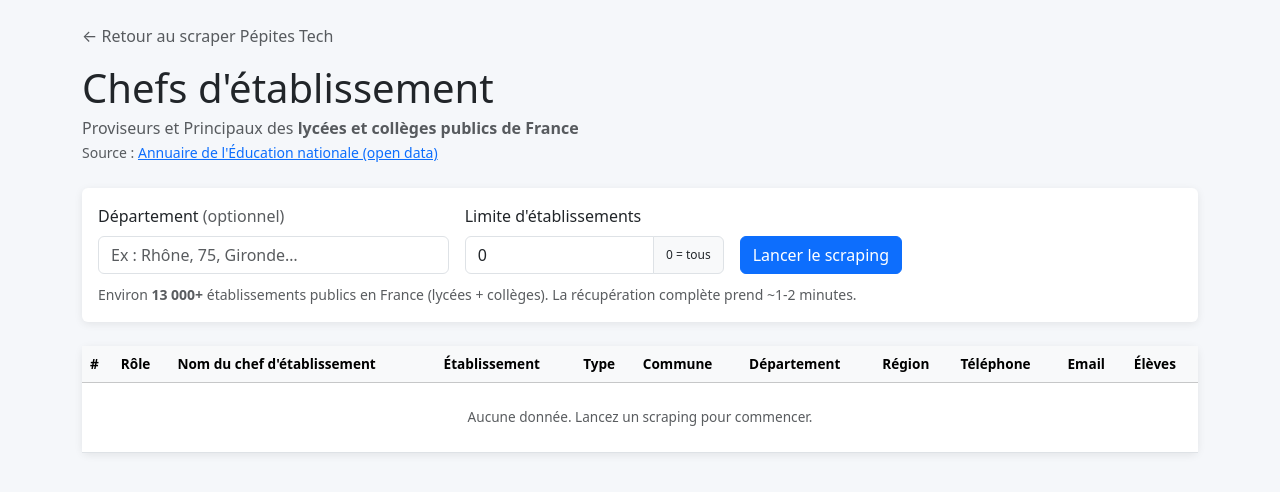
After one commit to clotilde-ui/scraper-pepites-tech, a Flask app: page /chefs-etablissement in a window 1280 px wide. The commit adds this page. Shown: the top 492 px of the page. Run offline with Flask 3, Linux system fonts and the light colour scheme.

Commit message:
Add scraper for French public school heads (proviseurs & principaux)
Uses the official Ministère de l'Éducation nationale open data API
(fr-en-annuaire-education dataset) to collect all heads of public
lycées and collèges in France (~13 000+ establishments).

- scraper_chefs_etablissement.py: paginated API client with optional
  department filter, derives role (Proviseur/Principal) from school type
- app.py: new /chefs-etablissement page + /api/chefs/* endpoints
  (scrape, progress, results, export CSV/Excel)
- templates/chefs_etablissement.html: full UI with live search/role
  filter, progress bar, and export buttons
- templates/index.html: navigation link to the new tool

https://claude.ai/code/session_01NPXGAjM7E89PWYxJC3oPmi

```diff
--- a/app.py
+++ b/app.py
@@ -7,6 +7,7 @@ import pandas as pd
 from flask import Flask, render_template, jsonify, request, send_file
 
 from scraper import PepitesScraper
+from scraper_chefs_etablissement import ChefsEtablissementScraper
 
 app = Flask(__name__)
 
@@ -128,5 +129,119 @@ def api_export(fmt):
         return jsonify({"error": "Format non supporté. Utilisez 'csv' ou 'excel'."}), 400
 
 
+# ---------------------------------------------------------------------------
+# Chefs d'établissement – état global
+# ---------------------------------------------------------------------------
+chefs_state = {
+    "running": False,
+    "progress": 0,
+    "total": 0,
+    "message": "",
+    "results": [],
+}
+chefs_lock = threading.Lock()
+
+
+def chefs_progress_callback(current, total, message):
+    with chefs_lock:
+        chefs_state["progress"] = current
+        chefs_state["total"] = total
+        chefs_state["message"] = message
+
+
+def run_chefs_scrape(departement, max_records):
+    with chefs_lock:
+        chefs_state["running"] = True
+        chefs_state["progress"] = 0
+        chefs_state["total"] = 1
+        chefs_state["message"] = "Démarrage…"
+        chefs_state["results"] = []
+
+    scraper = ChefsEtablissementScraper()
+    results = scraper.scrape(
+        departement=departement,
+        max_records=max_records,
+        progress_callback=chefs_progress_callback,
+    )
+
+    with chefs_lock:
+        chefs_state["results"] = results
+        chefs_state["running"] = False
+        chefs_state["message"] = f"Terminé ! {len(results)} établissements récupérés."
+
+
+@app.route("/chefs-etablissement")
+def chefs_etablissement():
+    return render_template("chefs_etablissement.html")
+
+
+@app.route("/api/chefs/scrape", methods=["POST"])
+def api_chefs_scrape():
+    with chefs_lock:
+        if chefs_state["running"]:
+            return jsonify({"error": "Un scraping est déjà en cours."}), 409
+
+    data = request.get_json(force=True)
+    departement = (data.get("departement") or "").strip() or None
+    max_records = int(data.get("max_records", 0))
+
+    thread = threading.Thread(
+        target=run_chefs_scrape, args=(departement, max_records)
+    )
+    thread.daemon = True
+    thread.start()
+
+    return jsonify({"status": "started"})
+
+
+@app.route("/api/chefs/progress")
+def api_chefs_progress():
+    with chefs_lock:
+        return jsonify({
+            "running": chefs_state["running"],
+            "progress": chefs_state["progress"],
+            "total": chefs_state["total"],
+            "message": chefs_state["message"],
+            "count": len(chefs_state["results"]),
+        })
+
+
+@app.route("/api/chefs/results")
+def api_chefs_results():
+    with chefs_lock:
+        return jsonify(chefs_state["results"])
+
+
+@app.route("/api/chefs/export/<fmt>")
+def api_chefs_export(fmt):
+    with chefs_lock:
+        results = list(chefs_state["results"])
+
+    if not results:
+        return jsonify({"error": "Aucune donnée à exporter."}), 400
+
+    df = pd.DataFrame(results)
+    timestamp = datetime.now().strftime("%Y%m%d_%H%M%S")
+
+    if fmt == "csv":
+        filepath = os.path.join(DATA_DIR, f"chefs_etablissement_{timestamp}.csv")
+        df.to_csv(filepath, index=False, encoding="utf-8-sig")
+        return send_file(
+            filepath,
+            as_attachment=True,
+            download_name=f"chefs_etablissement_{timestamp}.csv",
+        )
+    elif fmt == "excel":
+        filepath = os.path.join(DATA_DIR, f"chefs_etablissement_{timestamp}.xlsx")
+        df.to_excel(filepath, index=False)
+        return send_file(
+            filepath,
+            as_attachment=True,
+            download_name=f"chefs_etablissement_{timestamp}.xlsx",
+        )
+    else:
+        return jsonify({"error": "Format non supporté. Utilisez 'csv' ou 'excel'."}), 400
+
+
 if __name__ == "__main__":
     app.run(debug=True, port=5000)
--- /dev/null
+++ b/templates/chefs_etablissement.html
@@ -0,0 +1,294 @@
+<!DOCTYPE html>
+<html lang="fr">
+<head>
+    <meta charset="UTF-8">
+    <meta name="viewport" content="width=device-width, initial-scale=1.0">
+    <title>Chefs d'établissement – Lycées &amp; Collèges publics</title>
+    <link href="https://cdn.jsdelivr.net/npm/bootstrap@5.3.3/dist/css/bootstrap.min.css" rel="stylesheet">
+    <style>
+        body { background: #f5f7fa; }
+        .card { border: none; box-shadow: 0 2px 8px rgba(0,0,0,.08); }
+        #results-table { font-size: .85rem; }
+        .progress { height: 24px; }
+        .badge-proviseur  { background-color: #0d6efd; }
+        .badge-principal  { background-color: #198754; }
+        .role-badge { font-size: .75rem; font-weight: 600; }
+    </style>
+</head>
+<body>
+<div class="container py-4">
+
+    <!-- Navigation -->
+    <nav class="mb-3">
+        <a href="/" class="text-decoration-none text-muted">&larr; Retour au scraper Pépites Tech</a>
+    </nav>
+
+    <h1 class="mb-1">Chefs d'établissement</h1>
+    <p class="text-muted mb-4">
+        Proviseurs et Principaux des <strong>lycées et collèges publics de France</strong><br>
+        <small>Source : <a href="https://data.education.gouv.fr/explore/dataset/fr-en-annuaire-education/" target="_blank">Annuaire de l'Éducation nationale (open data)</a></small>
+    </p>
+
+    <!-- Contrôles -->
+    <div class="card mb-4">
+        <div class="card-body">
+            <form id="scrape-form" class="row g-3 align-items-end">
+                <div class="col-md-4">
+                    <label for="departement" class="form-label">Département <span class="text-muted">(optionnel)</span></label>
+                    <input type="text" id="departement" class="form-control"
+                           placeholder="Ex : Rhône, 75, Gironde…"
+                           title="Laissez vide pour récupérer toute la France">
+                </div>
+                <div class="col-md-3">
+                    <label for="max-records" class="form-label">Limite d'établissements</label>
+                    <div class="input-group">
+                        <input type="number" id="max-records" class="form-control" value="0" min="0">
+                        <span class="input-group-text" style="font-size:.75rem" title="0 = tous">0 = tous</span>
+                    </div>
+                </div>
+                <div class="col-auto">
+                    <button type="submit" id="btn-scrape" class="btn btn-primary mt-2">
+                        Lancer le scraping
+                    </button>
+                </div>
+            </form>
+
+            <div class="mt-2">
+                <small class="text-muted">
+                    Environ <strong>13 000+</strong> établissements publics en France (lycées + collèges).
+                    La récupération complète prend ~1-2 minutes.
+                </small>
+            </div>
+
+            <!-- Barre de progression -->
+            <div id="progress-section" class="mt-3 d-none">
+                <div class="progress mb-2">
+                    <div id="progress-bar"
+                         class="progress-bar progress-bar-striped progress-bar-animated bg-success"
+                         role="progressbar" style="width:0%">0%</div>
+                </div>
+                <small id="progress-msg" class="text-muted"></small>
+            </div>
+        </div>
+    </div>
+
+    <!-- Filtres rapides + export -->
+    <div id="export-section" class="mb-3 d-none row align-items-center g-2">
+        <div class="col-auto">
+            <span class="fw-semibold" id="result-count"></span>
+        </div>
+        <div class="col-auto">
+            <input type="text" id="search-filter" class="form-control form-control-sm"
+                   placeholder="Rechercher…" style="width:220px">
+        </div>
+        <div class="col-auto">
+            <select id="role-filter" class="form-select form-select-sm" style="width:160px">
+                <option value="">Tous les rôles</option>
+                <option value="Proviseur">Proviseur</option>
+                <option value="Principal">Principal</option>
+            </select>
+        </div>
+        <div class="col-auto ms-auto">
+            <a href="/api/chefs/export/csv" class="btn btn-success btn-sm me-1">Export CSV</a>
+            <a href="/api/chefs/export/excel" class="btn btn-success btn-sm">Export Excel</a>
+        </div>
+    </div>
+
+    <!-- Tableau résultats -->
+    <div class="card">
+        <div class="table-responsive">
+            <table class="table table-hover mb-0" id="results-table">
+                <thead class="table-light">
+                    <tr>
+                        <th>#</th>
+                        <th>Rôle</th>
+                        <th>Nom du chef d'établissement</th>
+                        <th>Établissement</th>
+                        <th>Type</th>
+                        <th>Commune</th>
+                        <th>Département</th>
+                        <th>Région</th>
+                        <th>Téléphone</th>
+                        <th>Email</th>
+                        <th>Élèves</th>
+                    </tr>
+                </thead>
+                <tbody id="results-body">
+                    <tr>
+                        <td colspan="11" class="text-center text-muted py-4">
+                            Aucune donnée. Lancez un scraping pour commencer.
+                        </td>
+                    </tr>
+                </tbody>
+            </table>
+        </div>
+    </div>
+    <p class="text-muted mt-2" id="filtered-count"></p>
+</div>
+
+<script>
+const form            = document.getElementById('scrape-form');
+const btnScrape       = document.getElementById('btn-scrape');
+const progressSection = document.getElementById('progress-section');
+const progressBar     = document.getElementById('progress-bar');
+const progressMsg     = document.getElementById('progress-msg');
+const exportSection   = document.getElementById('export-section');
+const resultCount     = document.getElementById('result-count');
+const resultsBody     = document.getElementById('results-body');
+const searchFilter    = document.getElementById('search-filter');
+const roleFilter      = document.getElementById('role-filter');
+const filteredCount   = document.getElementById('filtered-count');
+
+let allData = [];
+let pollInterval = null;
+
+// ── Lancement du scraping ──────────────────────────────────────────────────
+form.addEventListener('submit', async (e) => {
+    e.preventDefault();
+
+    const departement = document.getElementById('departement').value.trim();
+    const maxRecords  = parseInt(document.getElementById('max-records').value) || 0;
+
+    btnScrape.disabled = true;
+    btnScrape.textContent = 'Scraping en cours…';
+    progressSection.classList.remove('d-none');
+    exportSection.classList.add('d-none');
+    progressBar.style.width = '0%';
+    progressBar.textContent = '0%';
+    progressBar.classList.add('progress-bar-animated');
+
+    try {
+        const resp = await fetch('/api/chefs/scrape', {
+            method: 'POST',
+            headers: {'Content-Type': 'application/json'},
+            body: JSON.stringify({departement, max_records: maxRecords}),
+        });
+        if (!resp.ok) {
+            const err = await resp.json();
+            alert(err.error || 'Erreur');
+            resetBtn();
+            return;
+        }
+    } catch (err) {
+        alert('Erreur réseau : ' + err);
+        resetBtn();
+        return;
+    }
+
+    // Polling
+    pollInterval = setInterval(async () => {
+        try {
+            const resp = await fetch('/api/chefs/progress');
+            const data = await resp.json();
+
+            const pct = data.total > 0
+                ? Math.min(100, Math.round((data.progress / data.total) * 100))
+                : 0;
+            progressBar.style.width = pct + '%';
+            progressBar.textContent = pct + '%';
+            progressMsg.textContent = data.message;
+
+            if (!data.running) {
+                clearInterval(pollInterval);
+                progressBar.classList.remove('progress-bar-animated');
+                progressBar.style.width = '100%';
+                progressBar.textContent = '100%';
+                resetBtn();
+                loadResults();
+            }
+        } catch (err) {
+            console.error(err);
+        }
+    }, 800);
+});
+
+function resetBtn() {
+    btnScrape.disabled = false;
+    btnScrape.textContent = 'Lancer le scraping';
+}
+
+// ── Chargement + affichage ─────────────────────────────────────────────────
+async function loadResults() {
+    const resp = await fetch('/api/chefs/results');
+    allData = await resp.json();
+
+    if (allData.length === 0) {
+        resultsBody.innerHTML =
+            '<tr><td colspan="11" class="text-center text-muted py-4">Aucun résultat trouvé.</td></tr>';
+        exportSection.classList.add('d-none');
+        return;
+    }
+
+    resultCount.textContent = allData.length + ' établissements récupérés';
+    exportSection.classList.remove('d-none');
+    renderTable(allData);
+}
+
+function renderTable(data) {
+    if (data.length === 0) {
+        resultsBody.innerHTML =
+            '<tr><td colspan="11" class="text-center text-muted py-3">Aucun résultat pour ce filtre.</td></tr>';
+        filteredCount.textContent = '';
+        return;
+    }
+
+    resultsBody.innerHTML = data.map((r, i) => {
+        const roleCls = r.role === 'Proviseur' ? 'badge-proviseur' : 'badge-principal';
+        const mail    = r.mail
+            ? `<a href="mailto:${esc(r.mail)}">${esc(r.mail)}</a>`
+            : '';
+
+        return `<tr>
+            <td>${i + 1}</td>
+            <td><span class="badge role-badge ${roleCls}">${esc(r.role)}</span></td>
+            <td class="fw-semibold">${esc(r.nom_chef_etablissement) || '<span class="text-muted">—</span>'}</td>
+            <td>${esc(r.nom_etablissement)}</td>
+            <td><small class="text-muted">${esc(r.type_etablissement)}</small></td>
+            <td>${esc(r.commune)}</td>
+            <td>${esc(r.departement)}</td>
+            <td>${esc(r.region)}</td>
+            <td><small>${esc(r.telephone)}</small></td>
+            <td><small>${mail}</small></td>
+            <td class="text-center">${r.nombre_eleves || ''}</td>
+        </tr>`;
+    }).join('');
+
+    filteredCount.textContent =
+        data.length < allData.length
+            ? `Affichage de ${data.length} sur ${allData.length} établissements`
+            : '';
+}
+
+// ── Filtres live ───────────────────────────────────────────────────────────
+function applyFilters() {
+    const q    = searchFilter.value.toLowerCase();
+    const role = roleFilter.value;
+
+    const filtered = allData.filter(r => {
+        const matchRole = !role || r.role === role;
+        const matchQ    = !q || [
+            r.nom_chef_etablissement,
+            r.nom_etablissement,
+            r.commune,
+            r.departement,
+            r.region,
+        ].some(v => (v || '').toLowerCase().includes(q));
+        return matchRole && matchQ;
+    });
+
+    renderTable(filtered);
+}
+
+searchFilter.addEventListener('input', applyFilters);
+roleFilter.addEventListener('change', applyFilters);
+
+// ── Utilitaire XSS-safe ────────────────────────────────────────────────────
+function esc(str) {
+    if (!str) return '';
+    const d = document.createElement('div');
+    d.textContent = str;
+    return d.innerHTML;
+}
+</script>
+</body>
+</html>
```
Also changed, not shown: scraper_chefs_etablissement.py (added, +180 -0 lines), templates/index.html (+7 -0 lines).
